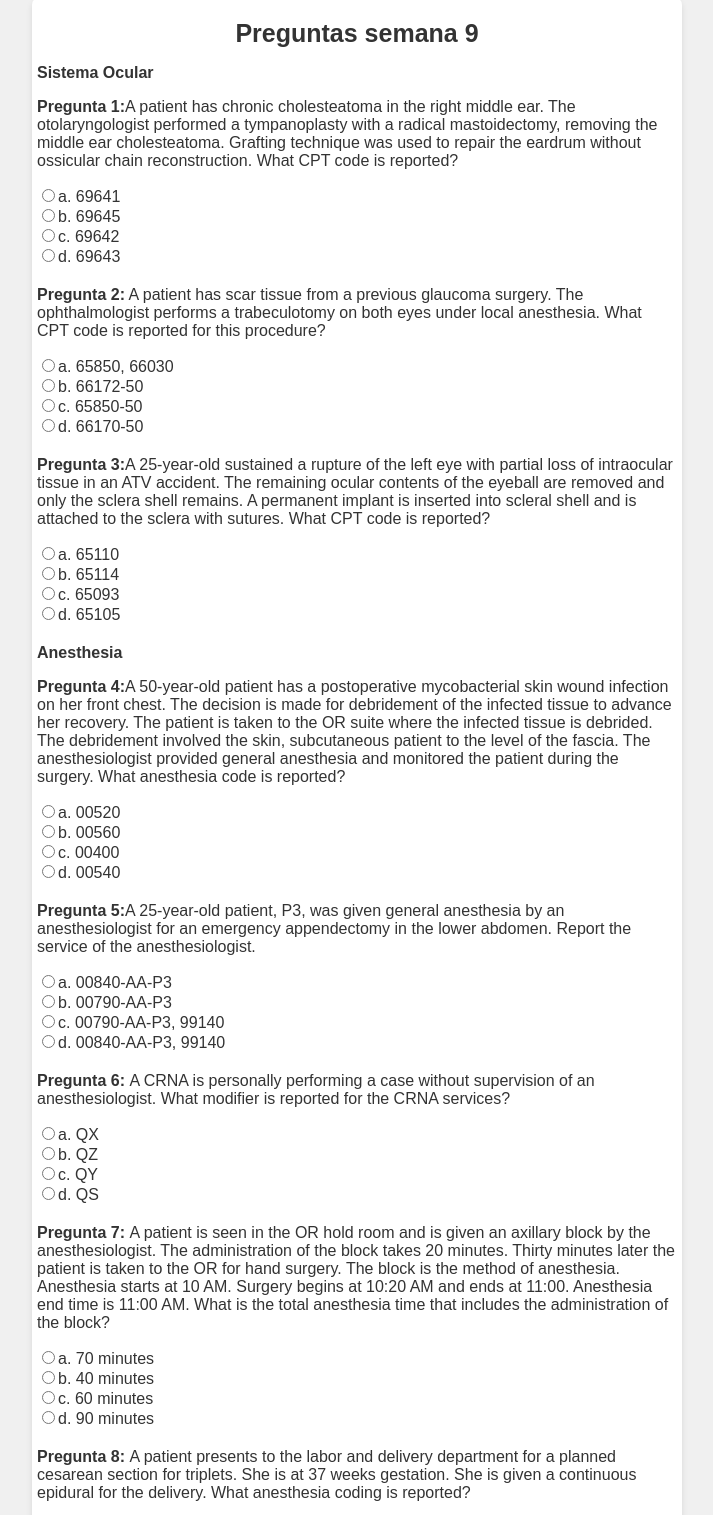
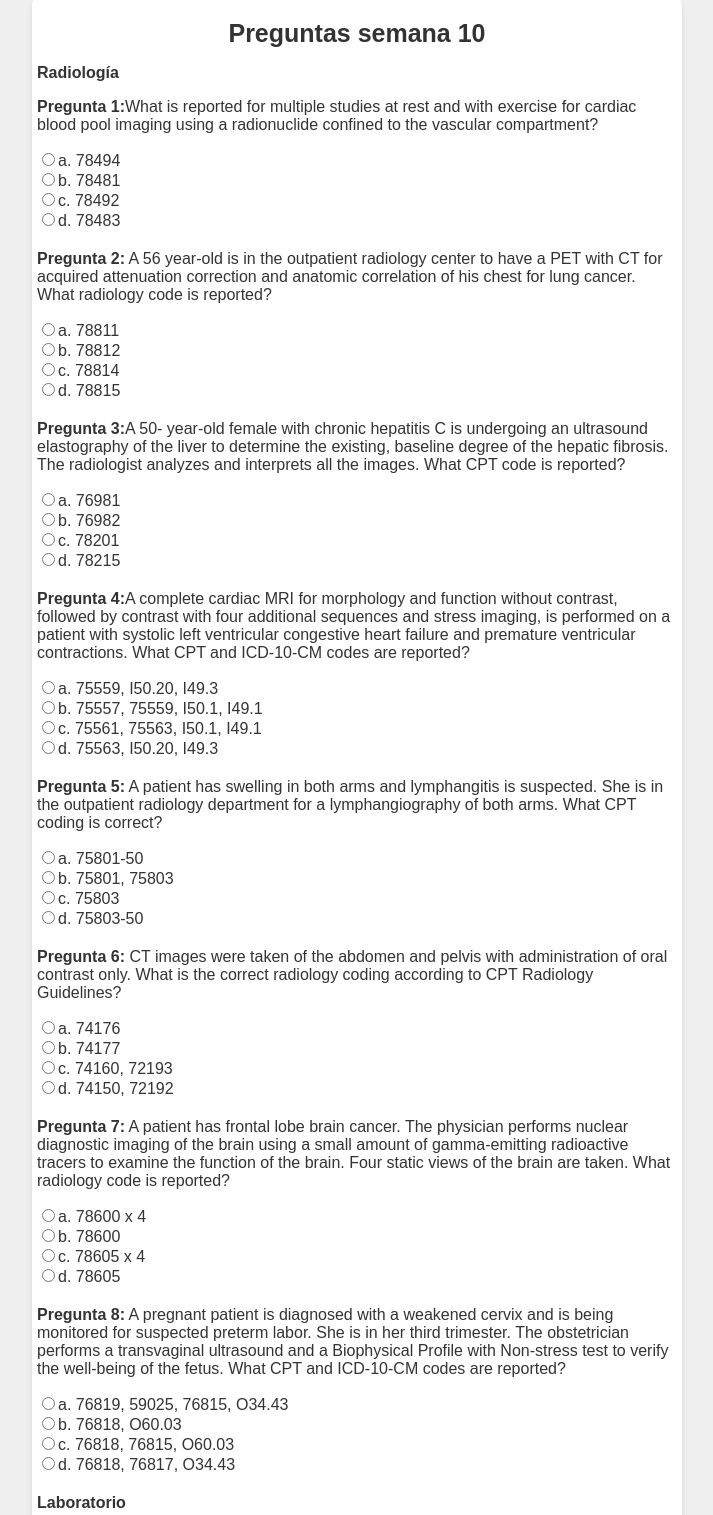
Before and after one commit to vvgviera/Ejercicios-Clase, a plain HTML site: page pagina8.html in a window 1280 px wide. Shown: the part 13-1528 px from the top of the page, without its empty margins (283-996 px from the left). Drawn offline with Linux system fonts and the light colour scheme.

Commit message:
Update questions and titles for Semana 10

```diff
--- a/pagina8.html
+++ b/pagina8.html
@@ -3,48 +3,102 @@
 <head>
     <meta charset="UTF-8">
     <meta name="viewport" content="width=device-width, initial-scale=1.0">
-    <title>Semana 9</title>
+    <title>Semana 10</title>
     <link rel="stylesheet" href="style.css">
 </head>
 <body>
     <div class="container">
-        <h1>Preguntas semana 9</h1>
+        <h1>Preguntas semana 10</h1>
         <form id="quizForm">
 
-			<p><strong>Sistema Ocular</strong></p>
+			<p><strong>Radiología</strong></p>
 
             <div class="question">
-                <p><strong>Pregunta 1:</strong>A patient has chronic cholesteatoma in the right middle ear. The otolaryngologist performed a tympanoplasty
-				with a radical mastoidectomy, removing the middle ear cholesteatoma. Grafting technique was used to repair
-				the eardrum without ossicular chain reconstruction. What CPT code is reported?</p>
-                <input type="radio" name="q1" value="incorrect">a.  69641<br>
-                <input type="radio" name="q1" value="correct">b. 69645<br>
-                <input type="radio" name="q1" value="incorrect">c. 69642<br>
-				<input type="radio" name="q1" value="incorrect">d. 69643<br>
+                <p><strong>Pregunta 1:</strong>What is reported for multiple studies at rest and with exercise for cardiac blood pool imaging using a
+				radionuclide confined to the vascular compartment?</p>
+                <input type="radio" name="q1" value="incorrect">a.  78494<br>
+                <input type="radio" name="q1" value="incorrect">b. 78481<br>
+                <input type="radio" name="q1" value="incorrect">c. 78492<br>
+				<input type="radio" name="q1" value="correct">d. 78483<br>
             </div>
 
             <div class="question">
-                <p><strong>Pregunta 2:</strong> A patient has scar tissue from a previous glaucoma surgery. The ophthalmologist performs a
-				trabeculotomy on both eyes under local anesthesia. What CPT code is reported for this procedure? </p>
-                <input type="radio" name="q2" value="incorrect">a. 65850, 66030 <br>
-                <input type="radio" name="q2" value="incorrect">b. 66172-50 <br>
-				<input type="radio" name="q2" value="correct">c. 65850-50 <br>
-                <input type="radio" name="q2" value="incorrect">d. 66170-50 <br>
+                <p><strong>Pregunta 2:</strong> A 56 year-old is in the outpatient radiology center to have a PET with CT for acquired attenuation
+				correction and anatomic correlation of his chest for lung cancer. What radiology code is reported? </p>
+                <input type="radio" name="q2" value="incorrect">a. 78811 <br>
+                <input type="radio" name="q2" value="incorrect">b. 78812 <br>
+				<input type="radio" name="q2" value="correct">c. 78814 <br>
+                <input type="radio" name="q2" value="incorrect">d. 78815 <br>
 
             </div>
 
 			<div class="question">
-                <p><strong>Pregunta 3:</strong>A 25-year-old sustained a rupture of the left eye with partial loss of intraocular tissue in an ATV accident. The
-				remaining ocular contents of the eyeball are removed and only the sclera shell remains. A permanent implant is
-				inserted into scleral shell and is attached to the sclera with sutures. What CPT code is reported? </p>
+                <p><strong>Pregunta 3:</strong>A 50- year-old female with chronic hepatitis C is undergoing an ultrasound elastography of the liver to
+				determine the existing, baseline degree of the hepatic fibrosis. The radiologist analyzes and interprets all
+				the images. What CPT code is reported? </p>
 
-                <input type="radio" name="q3" value="incorrect">a. 65110<br>
-				<input type="radio" name="q3" value="incorrect">b. 65114 <br>
-                <input type="radio" name="q3" value="correct">c. 65093<br>
-				<input type="radio" name="q3" value="incorrect">d. 65105<br>
+                <input type="radio" name="q3" value="correct">a. 76981<br>
+				<input type="radio" name="q3" value="incorrect">b. 76982 <br>
+                <input type="radio" name="q3" value="incorrect">c. 78201<br>
+				<input type="radio" name="q3" value="incorrect">d. 78215<br>
             </div>
 
-			<p><strong>Anesthesia</strong></p>
+			<div class="question">
+                <p><strong>Pregunta 4:</strong>A complete cardiac MRI for morphology and function without contrast, followed by contrast with four
+				additional sequences and stress imaging, is performed on a patient with systolic left ventricular
+				congestive heart failure and premature ventricular contractions. What CPT and ICD-10-CM codes are
+				reported? </p>
+
+                <input type="radio" name="q4" value="incorrect">a. 75559, I50.20, I49.3<br>
+				<input type="radio" name="q4" value="incorrect">b. 75557, 75559, I50.1, I49.1 <br>
+                <input type="radio" name="q4" value="incorrect">c. 75561, 75563, I50.1, I49.1<br>
+				<input type="radio" name="q4" value="correct">d. 75563, I50.20, I49.3 <br>
+            </div>
+
+			<div class="question">
+                <p><strong>Pregunta 5:</strong> A patient has swelling in both arms and lymphangitis is suspected. She is in the outpatient radiology
+				department for a lymphangiography of both arms. What CPT coding is correct? </p>
+
+                <input type="radio" name="q5" value="incorrect">a. 75801-50<br>
+				<input type="radio" name="q5" value="incorrect">b. 75801, 75803 <br>
+                <input type="radio" name="q5" value="correct">c. 75803 <br>
+				<input type="radio" name="q5" value="incorrect">d. 75803-50 <br>
+            </div>
+
+			<div class="question">
+                <p><strong>Pregunta 6:</strong> CT images were taken of the abdomen and pelvis with administration of oral contrast only. What is
+				the correct radiology coding according to CPT Radiology Guidelines? </p>
+
+                <input type="radio" name="q6" value="correct">a. 74176<br>
+				<input type="radio" name="q6" value="incorrect">b. 74177 <br>
+                <input type="radio" name="q6" value="incorrect">c. 74160, 72193 <br>
+				<input type="radio" name="q6" value="incorrect">d. 74150, 72192 <br>
+            </div>
+
+			<div class="question">
+                <p><strong>Pregunta 7:</strong> A patient has frontal lobe brain cancer. The physician performs nuclear diagnostic imaging of the brain using a
+				small amount of gamma-emitting radioactive tracers to examine the function of the brain. Four static views of
+				the brain are taken. What radiology code is reported?</p>
+
+                <input type="radio" name="q7" value="incorrect">a. 78600 x 4<br>
+				<input type="radio" name="q7" value="incorrect">b. 78600 <br>
+                <input type="radio" name="q7" value="incorrect">c. 78605 x 4 <br>
+				<input type="radio" name="q7" value="correct">d. 78605 <br>
+            </div>
+
+			<div class="question">
+                <p><strong>Pregunta 8:</strong> A pregnant patient is diagnosed with a weakened cervix and is being monitored for suspected preterm
+				labor. She is in her third trimester. The obstetrician performs a transvaginal ultrasound and a Biophysical
+				Profile with Non-stress test to verify the well-being of the fetus. What CPT and ICD-10-CM codes are
+				reported?</p>
+
+                <input type="radio" name="q8" value="incorrect">a. 76819, 59025, 76815, O34.43<br>
+				<input type="radio" name="q8" value="incorrect">b. 76818, O60.03 <br>
+                <input type="radio" name="q8" value="incorrect">c. 76818, 76815, O60.03 <br>
+				<input type="radio" name="q8" value="correct">d. 76818, 76817, O34.43 <br>
+            </div>
+
+			<p><strong>Laboratorio</strong></p>
 
 			<div class="question">
                 <p><strong>Pregunta 4:</strong>A 50-year-old patient has a postoperative mycobacterial skin wound infection on her
```
